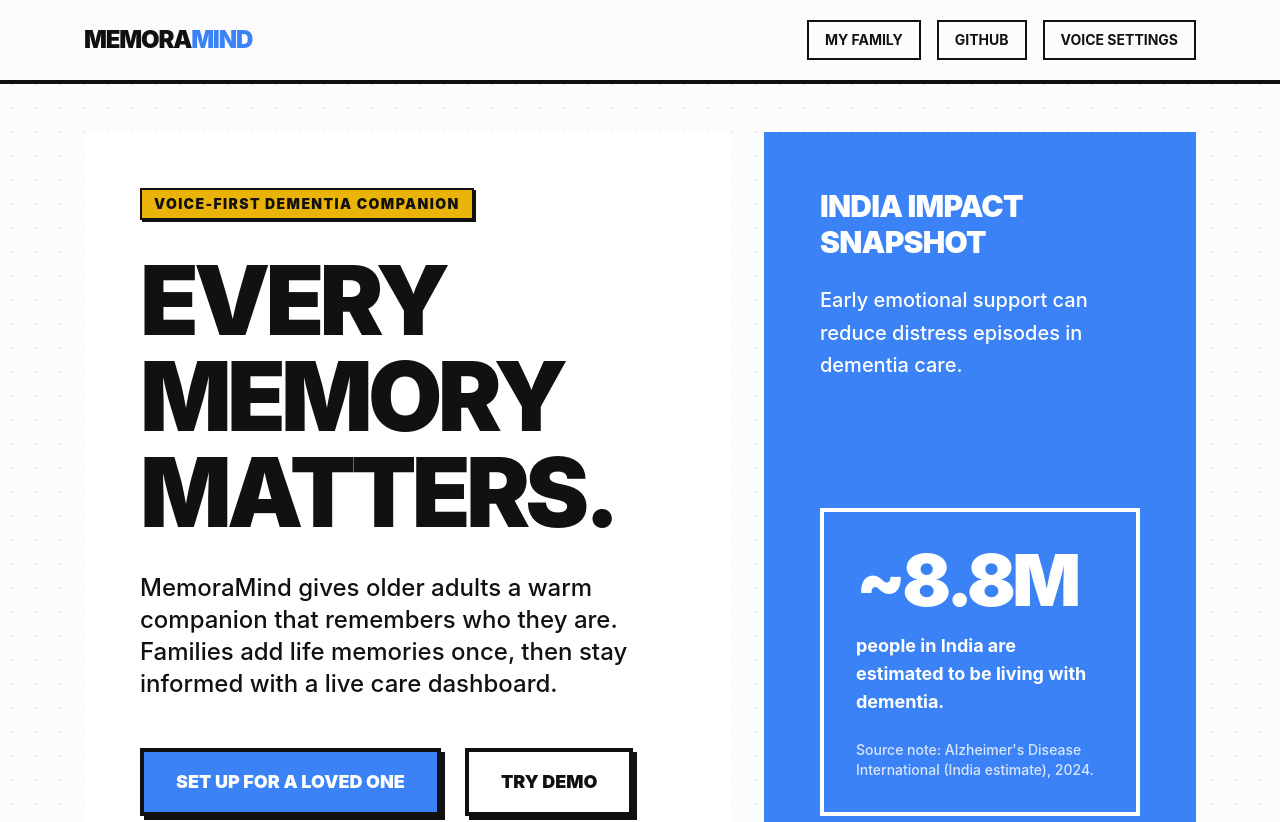
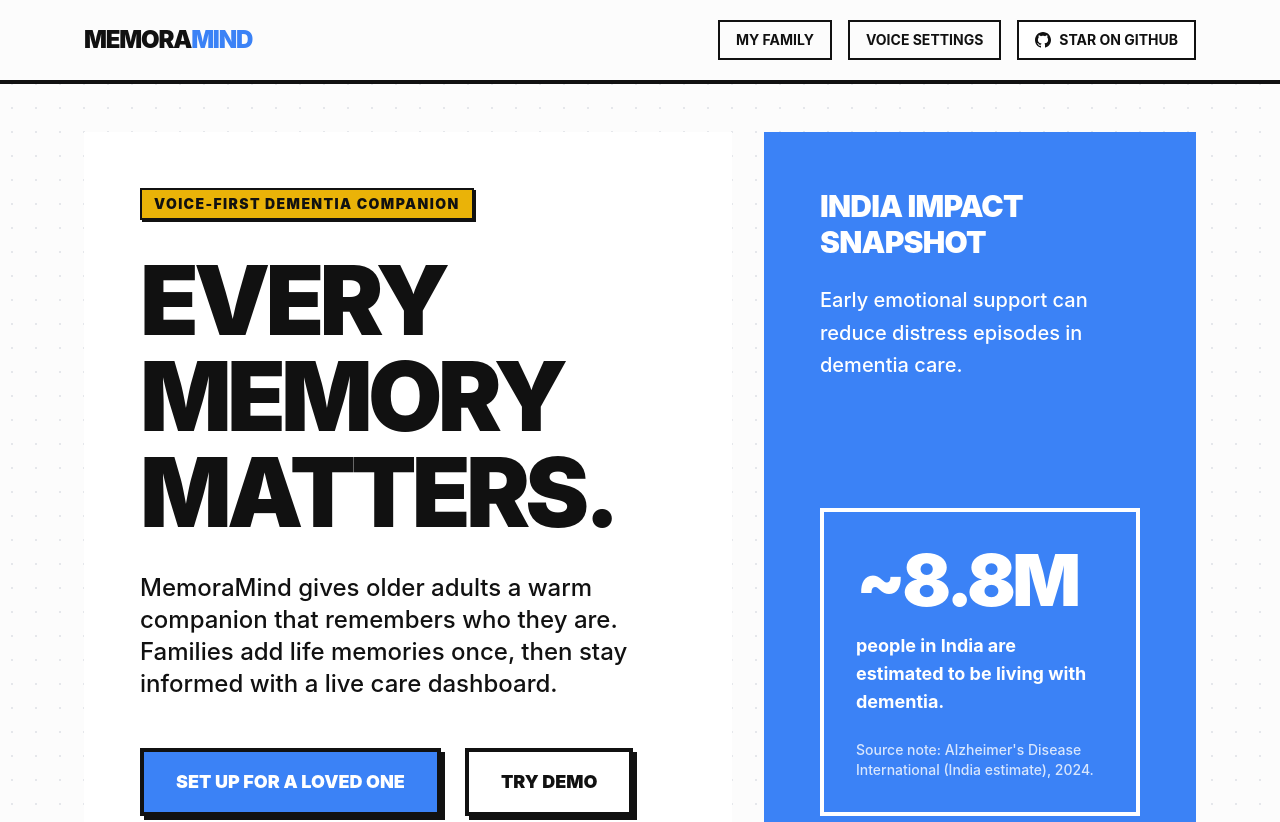
Before and after one commit to manasdutta04/memoramind, a Next.js app in the folder frontend/: page / in a window 1280 px wide. Shown: the top 822 px of the page. Built offline with nearby package versions, Linux system fonts and the light colour scheme; no server answers.

Commit message:
style: move GitHub link to rightmost position with Logo and Star text

```diff
--- a/frontend/src/app/layout.tsx
+++ b/frontend/src/app/layout.tsx
@@ -23,12 +23,15 @@
               <Link className="border-2 border-night px-4 py-2 text-sm font-bold uppercase transition hover:bg-night hover:text-white hover:shadow-brutal-sm" href="/family">
                 My Family
               </Link>
-              <a href="https://github.com/manasdutta04/memoramind" target="_blank" rel="noopener noreferrer" className="border-2 border-night px-4 py-2 text-sm font-bold uppercase transition hover:bg-night hover:text-white hover:shadow-brutal-sm">
-                GitHub
-              </a>
               <Link className="border-2 border-night px-4 py-2 text-sm font-bold uppercase transition hover:bg-night hover:text-white hover:shadow-brutal-sm" href="/settings">
                 Voice Settings
               </Link>
+              <a href="https://github.com/manasdutta04/memoramind" target="_blank" rel="noopener noreferrer" className="bg-white flex items-center gap-2 border-2 border-night px-4 py-2 text-sm font-bold uppercase transition hover:bg-night hover:text-white hover:shadow-brutal-sm">
+                <svg viewBox="0 0 24 24" fill="currentColor" className="h-4 w-4">
+                  <path d="M12 0c-6.626 0-12 5.373-12 12 0 5.302 3.438 9.8 8.207 11.387.599.111.793-.261.793-.577v-2.234c-3.338.726-4.033-1.416-4.033-1.416-.546-1.387-1.333-1.756-1.333-1.756-1.089-.745.083-.729.083-.729 1.205.084 1.839 1.237 1.839 1.237 1.07 1.834 2.807 1.304 3.492.997.107-.775.418-1.305.762-1.604-2.665-.305-5.467-1.334-5.467-5.931 0-1.311.469-2.381 1.236-3.221-.124-.303-.535-1.524.117-3.176 0 0 1.008-.322 3.301 1.23.957-.266 1.983-.399 3.003-.404 1.02.005 2.047.138 3.006.404 2.291-1.552 3.297-1.23 3.297-1.23.653 1.653.242 2.874.118 3.176.77.84 1.235 1.911 1.235 3.221 0 4.609-2.807 5.624-5.479 5.921.43.372.823 1.102.823 2.222v3.293c0 .319.192.694.801.576 4.765-1.589 8.199-6.086 8.199-11.386 0-6.627-5.373-12-12-12z" />
+                </svg>
+                Star on GitHub
+              </a>
             </div>
           </nav>
         </header>
```
